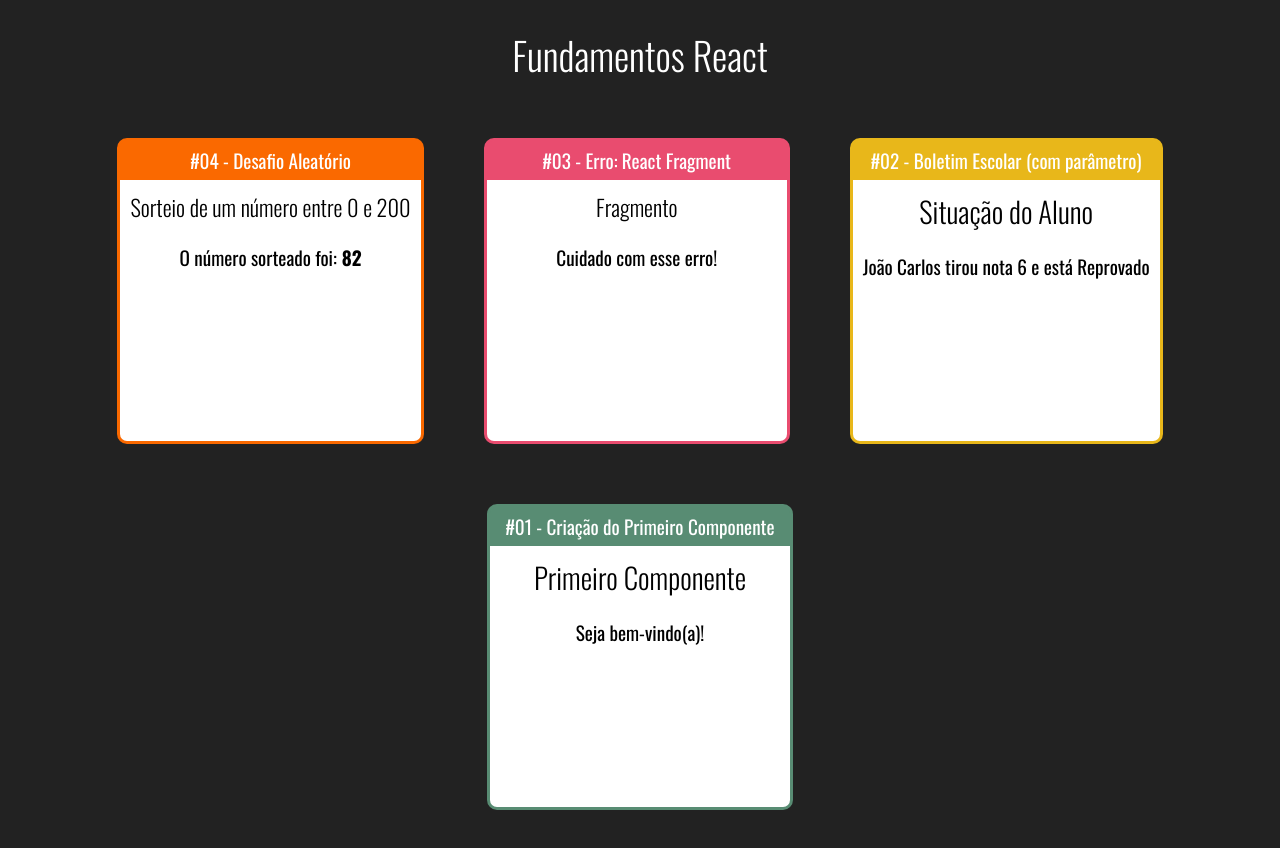
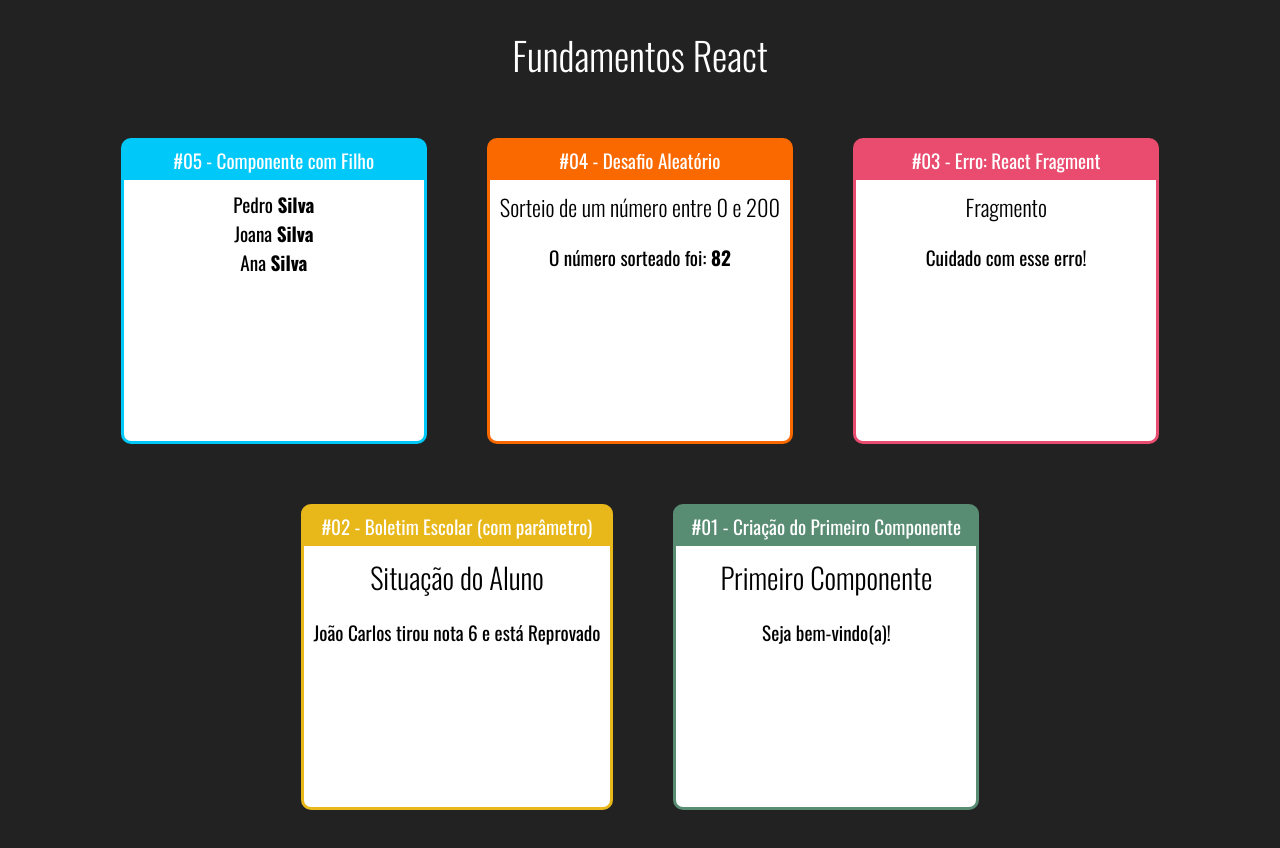
Before and after one commit to estevan324/fundamentos-react, a React (Create React App) app in the folder fundamentos-react/: page / in a window 1280 px wide. Built offline with nearby package versions, Linux system fonts and the light colour scheme.

Commit message:
Criação dos componentes Familia e FamiliaMembro para aprendizado de utilização de usar um componente como filho de um outro, passando assim todas suas propriedades

```diff
--- a/fundamentos-react/src/App.jsx
+++ b/fundamentos-react/src/App.jsx
@@ -5,12 +5,22 @@
 import Fragmento from './components/basicos/Fragmento'
 import Aleatorio from './components/basicos/Aleatorio'
 import Card from './components/layout/Card'
+import Familia from './components/basicos/Familia'
+import FamiliaMembro from './components/basicos/FamiliaMembro'
 
 export default () => {
     return (
         <div className='app'>
             <h1>Fundamentos React</h1>
             <div className='cards'>
+
+                <Card titulo='#05 - Componente com Filho' color='#00C8F8'>
+                    <Familia sobrenome="Silva">
+                        <FamiliaMembro nome="Pedro" />
+                        <FamiliaMembro nome="Joana" />
+                        <FamiliaMembro nome="Ana" />
+                    </Familia>
+                </Card>
 
                 <Card titulo='#04 - Desafio Aleatório' color='#FA6900'>
                     <Aleatorio min={0} max={200} />
--- /dev/null
+++ b/fundamentos-react/src/components/basicos/Familia.jsx
@@ -0,0 +1,13 @@
+import { cloneElement } from "react"
+
+export default props => {
+    return (
+        <div>
+            {
+                props.children.map((child, i) => {
+                    return cloneElement(child, { ...props, key: i })
+                })
+            }
+        </div>
+    )
+}
--- /dev/null
+++ b/fundamentos-react/src/components/basicos/FamiliaMembro.jsx
@@ -0,0 +1,7 @@
+export default props => {
+    return(
+        <div>
+            { props.nome } <strong>{ props.sobrenome }</strong>
+        </div>
+    )
+}
```
